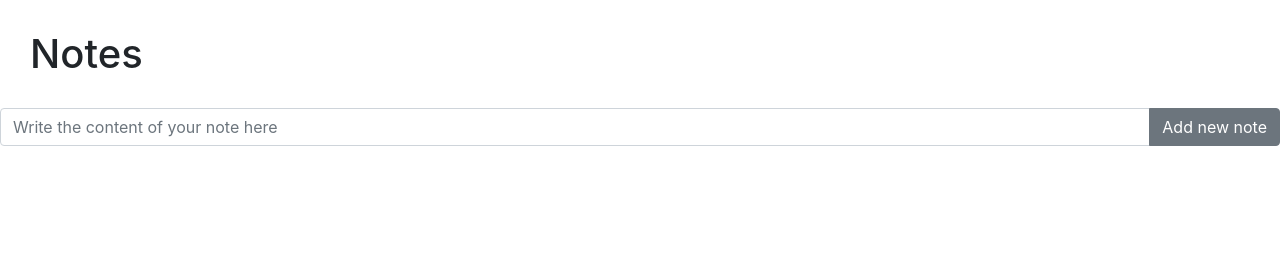
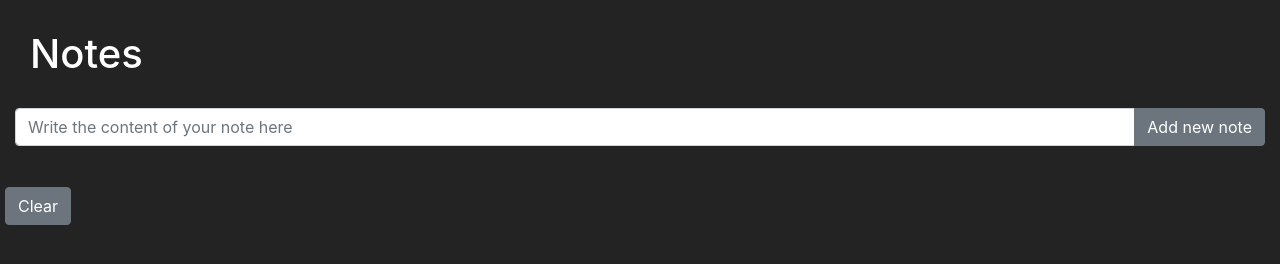
Before and after one commit to Philipnah/Electro-Task, an Electron app: page index.html in a window 1280 px wide. Drawn offline with nearby package versions, Linux system fonts and the light colour scheme; no server answers.

Commit message:
Prepared for a bigger change coming soon.

```diff
--- a/Scripts/fileSystem.js
+++ b/Scripts/fileSystem.js
@@ -55,6 +55,8 @@ function readFile() {
                     if (err) throw err;
                });
 
+               // create new date and insert into html and it should be remembered so even if you exit the app and come back it will still be there
+               // perhaps by making a txt file named: date.txt and with the date as the content.
                readFile()
 
           }
@@ -104,6 +106,8 @@ function deleteFile() {
           console.log("file removed");
         }) */
 
+     // call the button "clear"
+
      console.log("File will be deleted. Reloading window.");
      mainWindow.reload();
 }
--- a/css/mystyle.css
+++ b/css/mystyle.css
@@ -1,3 +1,24 @@
 .space {
      margin: 30px;
 }
+
+body {
+     color: white;
+     background-color: #232323;
+}
+
+.form-space-left {
+     margin-left: 15px;
+}
+
+.form-space-right {
+     margin-right: 15px;
+}
+
+.clear-btn {
+     margin: 25px 5px;
+}
+
+.notes {
+     margin: 0px 5px;
+}
--- a/index.html
+++ b/index.html
@@ -2,7 +2,7 @@
 <html lang="en">
 
 <head>
-     <title>Electron Notes</title>
+     <title>Electro Task</title>
      <link rel="stylesheet" href="https://stackpath.bootstrapcdn.com/bootstrap/4.3.1/css/bootstrap.min.css" integrity="sha384-ggOyR0iXCbMQv3Xipma34MD+dH/1fQ784/j6cY/iJTQUOhcWr7x9JvoRxT2MZw1T" crossorigin="anonymous">
      <link rel="stylesheet" href="css/mystyle.css">
 
@@ -14,16 +14,15 @@
 
 
      <div class="input-group mb-3">
-          <input id="input" type="text" class="form-control" placeholder="Write the content of your note here" aria-label="Recipient's username" aria-describedby="basic-addon2">
+          <input id="input" type="text" class="form-control form-space-left" placeholder="Write the content of your note here" aria-label="Recipient's username" aria-describedby="basic-addon2">
           <div class="input-group-append">
-            <button onclick="newFile()" class="btn btn-secondary" type="button">Add new note</button>
+            <button onclick="newFile()" class="btn btn-secondary form-space-right" type="button">Add new note</button>
           </div>
         </div>
 
-     <div id="notes"></div>
-     <!--load text here file by file each having their own div
-          also going to add delete buttons
-     -->
+     <div id="notes" class="notes"></div>
+
+     <button onclick="deleteFile()" type="button" class="btn btn-secondary clear-btn">Clear</button>
 
      <script src="https://code.jquery.com/jquery-3.3.1.slim.min.js" integrity="sha384-q8i/X+965DzO0rT7abK41JStQIAqVgRVzpbzo5smXKp4YfRvH+8abtTE1Pi6jizo" crossorigin="anonymous"></script>
      <script src="https://cdnjs.cloudflare.com/ajax/libs/popper.js/1.14.7/umd/popper.min.js" integrity="sha384-UO2eT0CpHqdSJQ6hJty5KVphtPhzWj9WO1clHTMGa3JDZwrnQq4sF86dIHNDz0W1" crossorigin="anonymous"></script>
```
